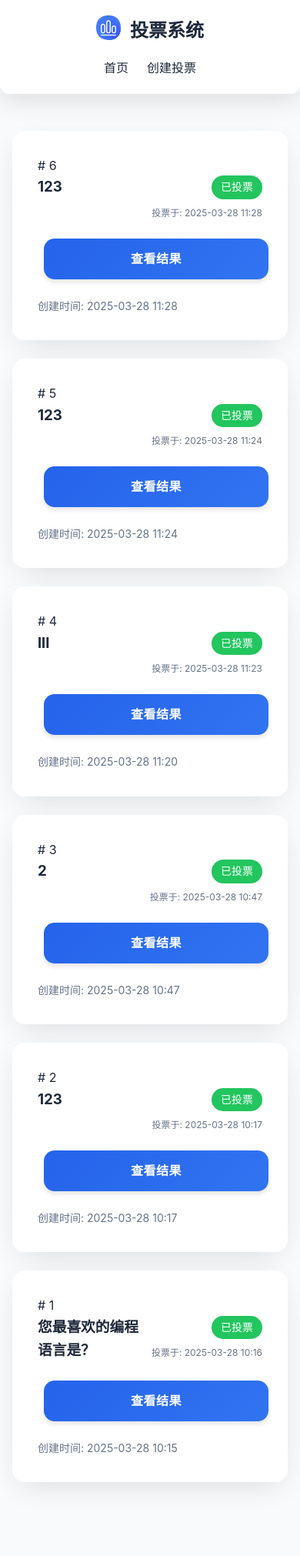
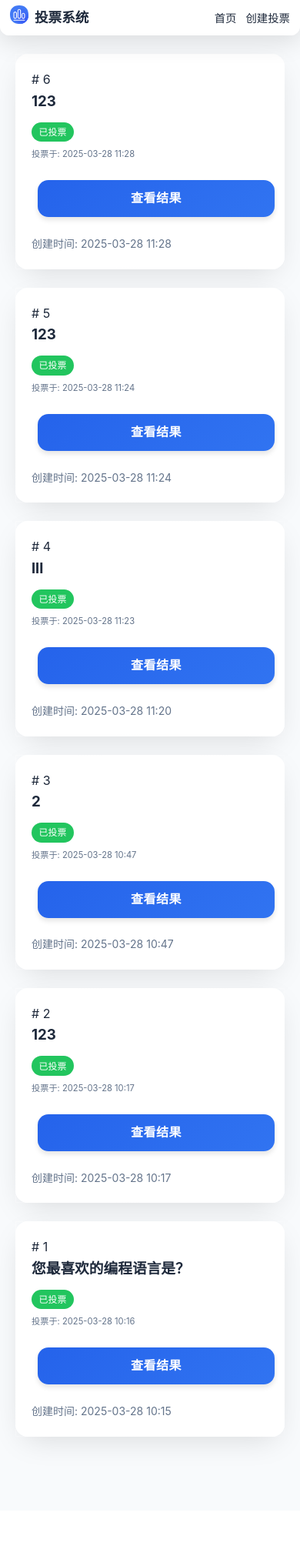
Before and after one commit to AllpickMode/vote, a Flask app: page / in a window 390 px wide. Shown: the whole page at 77% size. After the commit the page ends 1887 px from the top, so only its background shows below. Run offline with Flask 3, Linux system fonts and the light colour scheme; data comes from the database, SQL or seed files in the repository.

Commit message:
适配手机样式

```diff
--- a/static/style.css
+++ b/static/style.css
@@ -561,22 +561,138 @@ nav ul a:hover {
 
 /* 响应式设计 */
 @media (max-width: 768px) {
+    /* 导航栏移动端优化 */
     .nav-container {
+        flex-direction: row;
+        flex-wrap: wrap;
+        gap: 0.5rem;
+        padding: 0.25rem 0.5rem;
+    }
+
+    nav {
+        padding: 0.4rem 0;
+        margin-bottom: 1.5rem;
+    }
+
+    nav ul {
+        width: auto;
+        justify-content: flex-end;
+        gap: 0.75rem;
+        font-size: 0.9rem;
+    }
+
+    .nav-brand {
+        justify-content: flex-start;
+        gap: 0.5rem;
+    }
+
+    .nav-brand img {
+        height: 24px;
+        width: 24px;
+    }
+
+    nav h1 {
+        font-size: 1.1rem;
+    }
+
+    /* 容器padding调整 */
+    .container {
+        padding: 0 0.75rem;
+    }
+
+    /* 投票卡片移动端优化 */
+    .poll-card {
+        padding: 1.5rem;
+        margin: 0 0.5rem;
+    }
+
+    .poll-header {
         flex-direction: column;
-        gap: 1rem;
+        gap: 0.75rem;
+    }
+
+    .vote-status {
+        align-items: flex-start;
     }
 
     .poll-actions {
         flex-direction: column;
+        gap: 0.75rem;
     }
 
+    /* 按钮移动端优化 */
     .button {
         width: 100%;
         text-align: center;
+        padding: 0.75rem 1.5rem;
+        font-size: 1rem;
+        min-height: 44px; /* 确保触摸目标足够大 */
+    }
+
+    /* 表单元素移动端优化 */
+    .form-group input[type="text"] {
+        padding: 0.875rem;
+        font-size: 16px; /* 防止iOS自动缩放 */
     }
 
     .form-actions {
         flex-direction: column;
+        gap: 0.75rem;
+    }
+
+    /* 结果页面移动端优化 */
+    .results-container {
+        padding: 1.5rem;
+        margin: 0 0.5rem;
+    }
+
+    .result-header {
+        flex-direction: column;
+        gap: 0.5rem;
+    }
+
+    .progress-bar {
+        height: 0.875rem;
+    }
+
+    /* 错误页面移动端优化 */
+    .error-container {
+        padding: 2rem 1rem;
+        margin: 0 0.5rem;
+    }
+
+    .error-container h2 {
+        font-size: 1.5rem;
+    }
+
+    /* 页脚移动端优化 */
+    footer {
+        padding: 1.5rem 0;
+        font-size: 0.875rem;
+    }
+}
+
+/* 小屏幕设备额外优化 */
+@media (max-width: 480px) {
+    nav ul {
+        flex-wrap: wrap;
+    }
+
+    .poll-card {
+        padding: 1.25rem;
+    }
+
+    .status-badge {
+        padding: 0.2rem 0.6rem;
+        font-size: 0.75rem;
+    }
+
+    .vote-time {
+        font-size: 0.7rem;
+    }
+
+    .button {
+        padding: 0.7rem 1.25rem;
     }
 }
 
```
